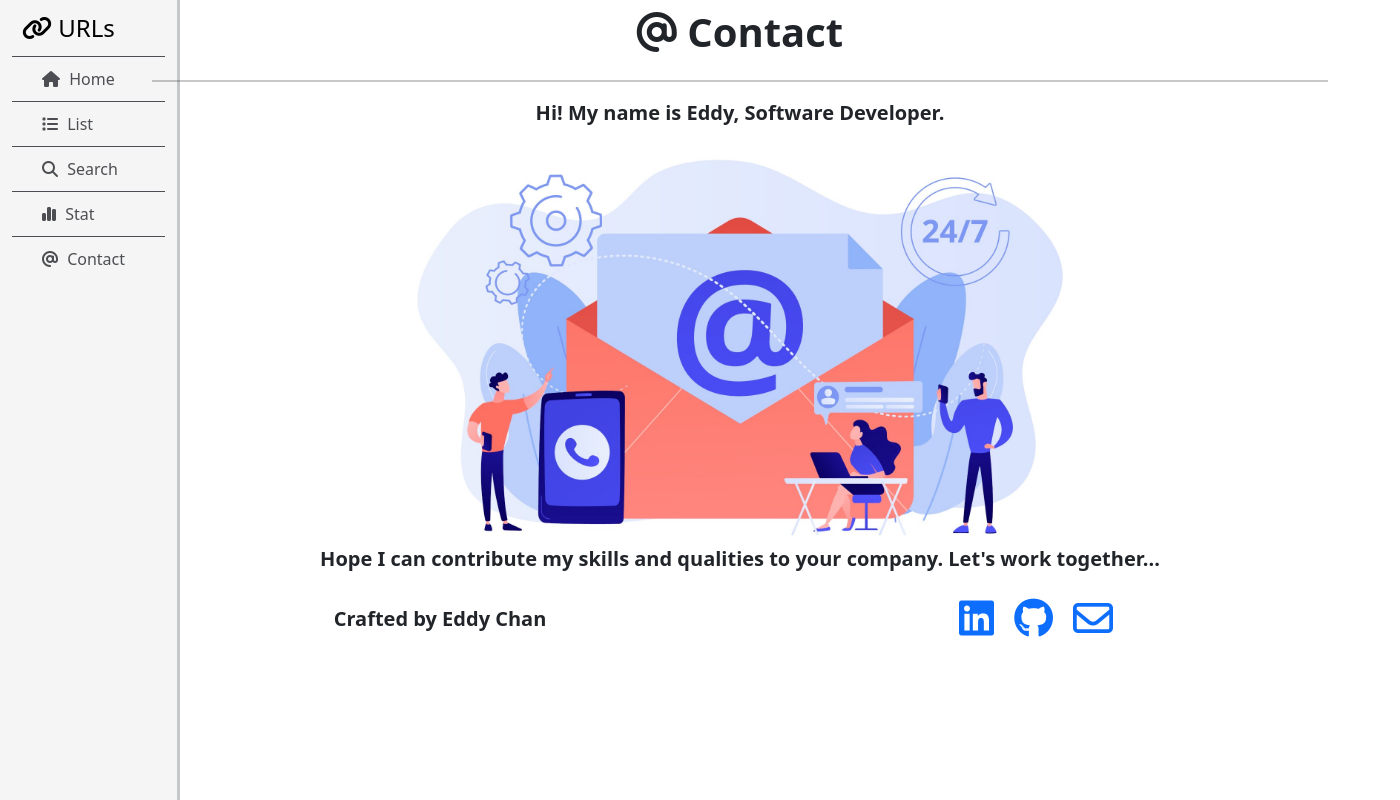
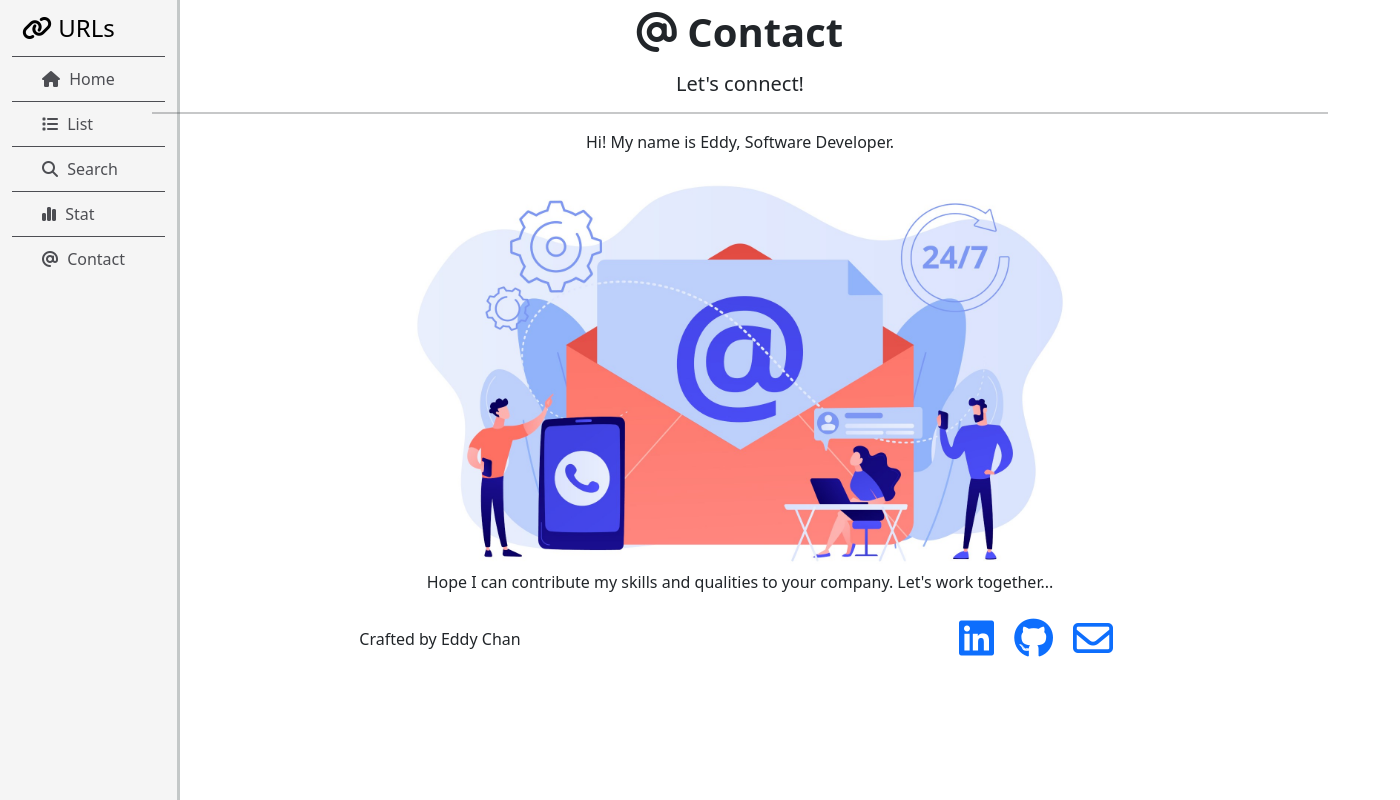
Before and after one commit to cwchan0212/self-url-shortener-flask, a Flask app: page /contact in a window 1400 px wide. Run offline with Flask 2, Linux system fonts and the light colour scheme; parts of the project's set-up code (start-up, migrations or seed data) failed here and were passed over; some libraries are stand-ins or nearby versions.

Commit message:
touch up

```diff
--- a/url_shortener/data_visitor.py
+++ b/url_shortener/data_visitor.py
@@ -6,7 +6,6 @@ from flask_sqlalchemy import SQLAlchemy
 from url_shortener import app, views
 from .views import categorise_browser, categorise_os, create_small_bar, create_special_bar, create_small_pie, create_small_line, dashboard_index
 from .models import db, URL, Visitor
-
 from user_agents import parse
 
 # ---------------------------------------------------------------------------------------------------------------------
--- a/url_shortener/models.py
+++ b/url_shortener/models.py
@@ -6,6 +6,7 @@ from random import shuffle
 
 db = SQLAlchemy(app)
 engine = create_engine(app.config['SQLALCHEMY_DATABASE_URI'])
+
 page_size = 20
 
 # =====================================================================================================================
--- a/url_shortener/templates/public/contact.html
+++ b/url_shortener/templates/public/contact.html
@@ -2,21 +2,22 @@
 {% block content %}
 <div class="text-center">
   <h1 class="fw-bold mb-2 py-2"><i class="fa-solid fa-at"></i> Contact</h1>
+  <h5 class="mb-0 py-0">Let's connect!</h5>
   <hr />
 </div>
 <div class="row">
-  <div class="container fs-5 text-center" style="width: 80%">
-    <p class="fw-bold">Hi! My name is Eddy, Software Developer.</p>
+  <div class="container text-center" style="width: 80%">
+    <p class="fw-normal">Hi! My name is Eddy, Software Developer.</p>
   </div>
   <div class="text-center">
     <img src="{{ url_for('static', filename='img/contact.jpg') }}" height="400" />
   </div>
-  <div class="container fs-5 text-center" style="width: 80%">
-    <p class="fw-bold">Hope I can contribute my skills and qualities to your company. Let's work together...</p>
+  <div class="container text-center" style="width: 80%">
+    <p class="fw-normal">Hope I can contribute my skills and qualities to your company. Let's work together...</p>
   </div>
   <div class="col-md-6 text-center text-md-start d-md-flex justify-content-md-center align-items-md-center py-2">
     <div>
-      <p class="fs-5 fw-bold mb-0">Crafted by Eddy Chan<br /></p>
+      <p class="fw-normal mb-0">Crafted by Eddy Chan<br /></p>
     </div>
   </div>
   <div class="col-md-6 d-flex justify-content-center align-items-center justify-content-md-center py-2">
--- a/url_shortener/templates/public/lists.html
+++ b/url_shortener/templates/public/lists.html
@@ -3,7 +3,7 @@
 <div class="text-center">
   <div>
     <h1 class="fw-bold mb-2 py-2"><i class="fa-solid fa-list"></i> List</h1>
-    <hr />
+    <h5 class="mb-0 py-0">Short URLs management</h5>
   </div>
   {% with messages = get_flashed_messages() %}
     {% if messages %}
@@ -18,9 +18,7 @@
 
   {% if urls %}
 <div class="container d-flex justify-content-between">
-
   <span id="list-table">Showing {{ pages["start_record"] }} to {{ pages["end_record"] }} [Total: {{ pages["total_records"] }} entries]</span>
-
   <ul class="pagination pagination-sm">
     {% if urls.has_prev %}
     <li class="page-item"><a class="page-link" href="{{ url_for('lists_page', current_page=urls.prev_num) }}">Previous</a></li>
--- a/url_shortener/templates/public/redirect.html
+++ b/url_shortener/templates/public/redirect.html
@@ -19,6 +19,7 @@
 
 <div class="text-center">
   <h1 class="fw-bold mb-2 py-2"><i class="fa-regular fa-paper-plane"></i> Redirection</h1>
+  <h5 class="mb-0 py-0">Almost there...</h5>
   <hr />
 </div>
 <div class="container">
--- a/url_shortener/templates/public/statistics.html
+++ b/url_shortener/templates/public/statistics.html
@@ -3,6 +3,7 @@
 <div class="text-center">
   <div>
     <h1 class="fw-bold mb-2 py-2"><i class="fa-solid fa-chart-simple"></i> Stat</h1>
+    <h5 class="mb-0 py-0">Short URLs analytics</h5>
   </div>
   <div>
     <hr />
```
Also changed, not shown: url_shortener/__init__.py (+26 -3 lines), url_shortener/templates/public/dashboard.html (+6 -1 lines), url_shortener/templates/public/detail.html (+6 -5 lines), url_shortener/templates/public/search.html (+16 -4 lines). Lines whose indentation alone changed are shown as unchanged.
